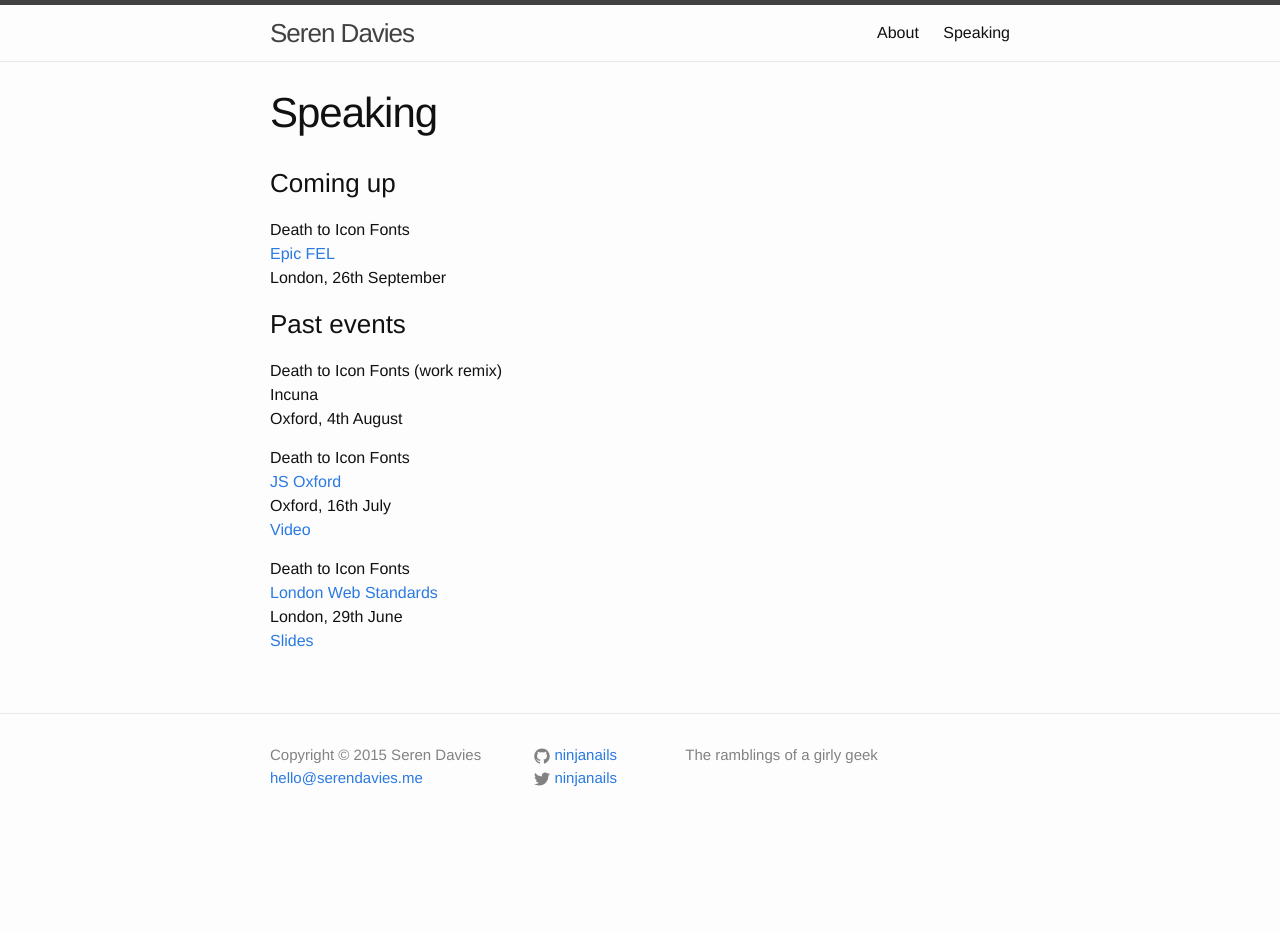
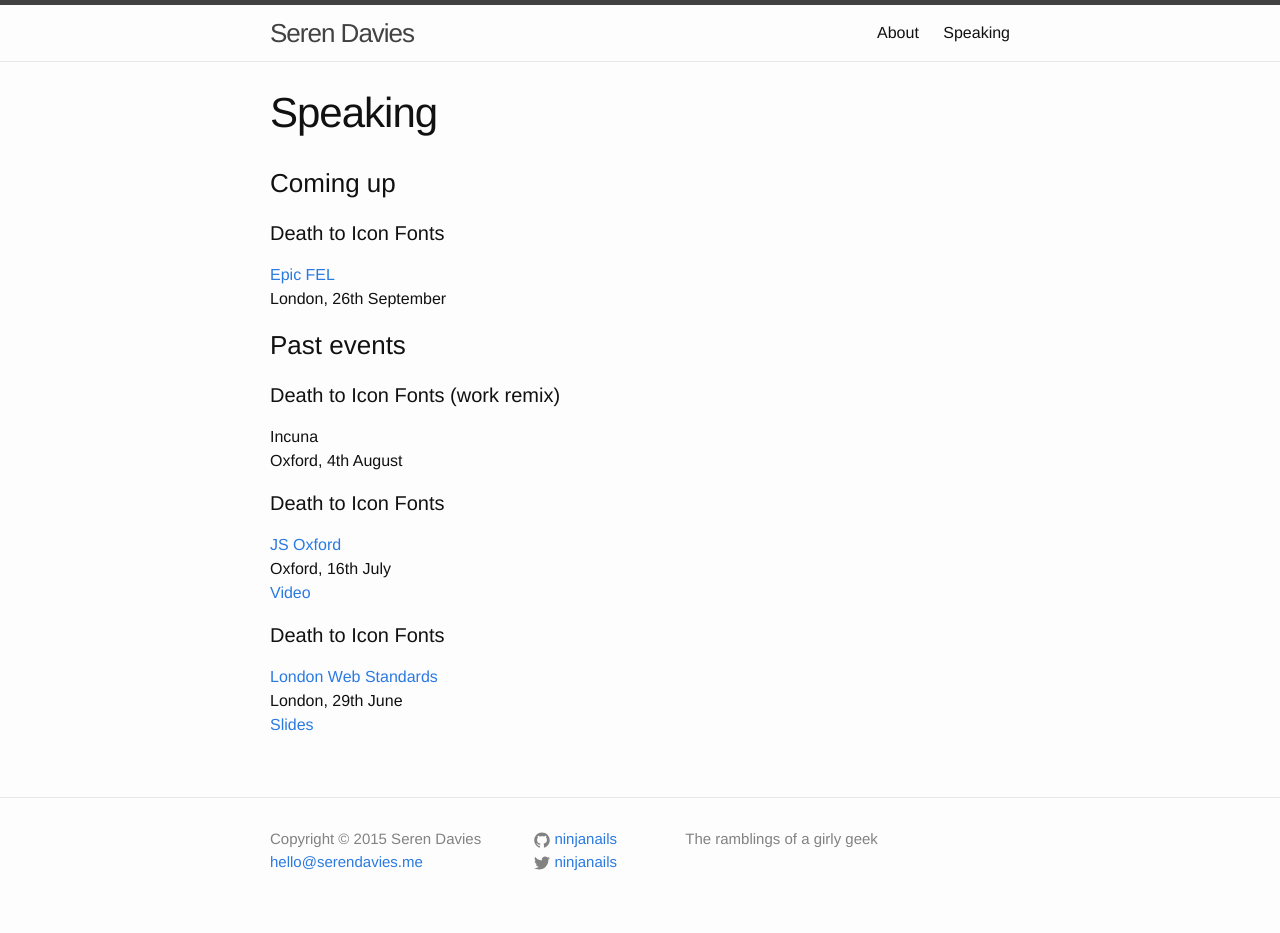
Before and after one commit to ninjanails/ninjanails.github.io, a Jekyll site: the page built from speaking.md, in a window 1280 px wide. Built offline with Jekyll 4.4.1, drawn with Linux system fonts in a browser that asks for light colours; before the commit the page ends 900 px from its top, so only the background shows below that.

Commit message:
Update speaking.md

```diff
--- a/speaking.md
+++ b/speaking.md
@@ -6,23 +6,23 @@ permalink: /speaking/
 
 ###Coming up
 
-Death to Icon Fonts <br>
+####Death to Icon Fonts <br>
 [Epic FEL](http://www.frontendlondon.co.uk/epic) <br>
 London, 26th September
 
 ###Past events
 
-Death to Icon Fonts (work remix) <br>
+####Death to Icon Fonts (work remix) <br>
 Incuna <br>
 Oxford, 4th August
 
-Death to Icon Fonts <br>
+####Death to Icon Fonts <br>
 [JS Oxford](http://jsoxford.com/2015/Summer-JS/) <br>
 Oxford, 16th July <br>
 [Video](https://youtu.be/DzKDW1Ut88M?t=1h51m40s)
 
 
-Death to Icon Fonts <br>
+####Death to Icon Fonts <br>
 [London Web Standards](http://londonwebstandards.org/2015/06/dying-breeds-of-the-web-lwsninjacolumns/) <br>
 London, 29th June <br>
 [Slides](https://speakerdeck.com/ninjanails/death-to-icon-fonts)
```
